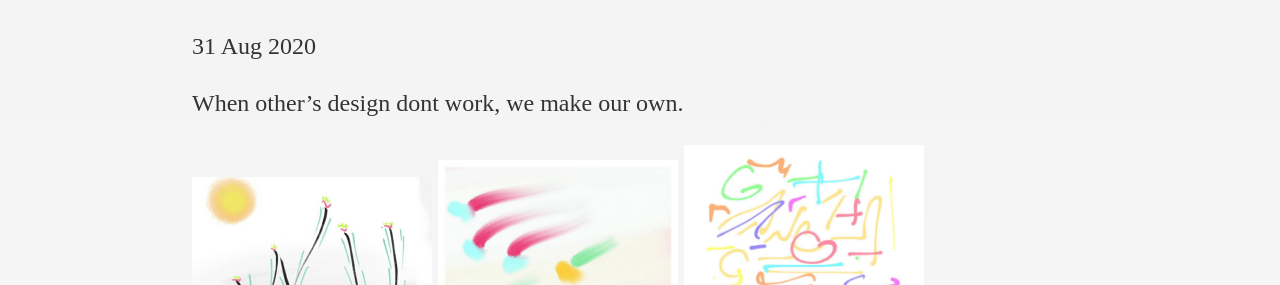
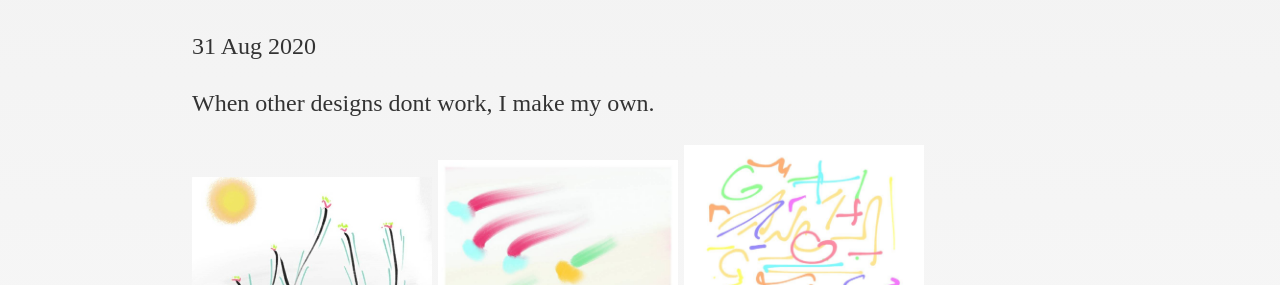
Before and after one commit to ajinkyagorad/ajinkyagorad.github.io, a Jekyll site: the page built from _posts/2020-08-31-PostcardDesigns.md, in a window 1280 px wide. Shown: the part 172-457 px from the top of the page. Built offline with Jekyll 4.4.1, drawn with Linux system fonts in a browser that asks for light colours.

Commit message:
Update 2020-08-31-PostcardDesigns.md

```diff
--- a/_posts/2020-08-31-PostcardDesigns.md
+++ b/_posts/2020-08-31-PostcardDesigns.md
@@ -3,7 +3,7 @@ layout: post
 title: "Selfmade Postcard Designs"
 date: 2020-08-31
 ---
-When other's design dont work, we make our own.
+When other designs dont work, I make my own.
  <p float="left">
   <img src="https://raw.githubusercontent.com/ajinkyagorad/ajinkyagorad.github.io/master/img/postcard1.jpg" width="240" />
   <img src="https://raw.githubusercontent.com/ajinkyagorad/ajinkyagorad.github.io/master/img/postcard2.jpg" width="240" />
```
